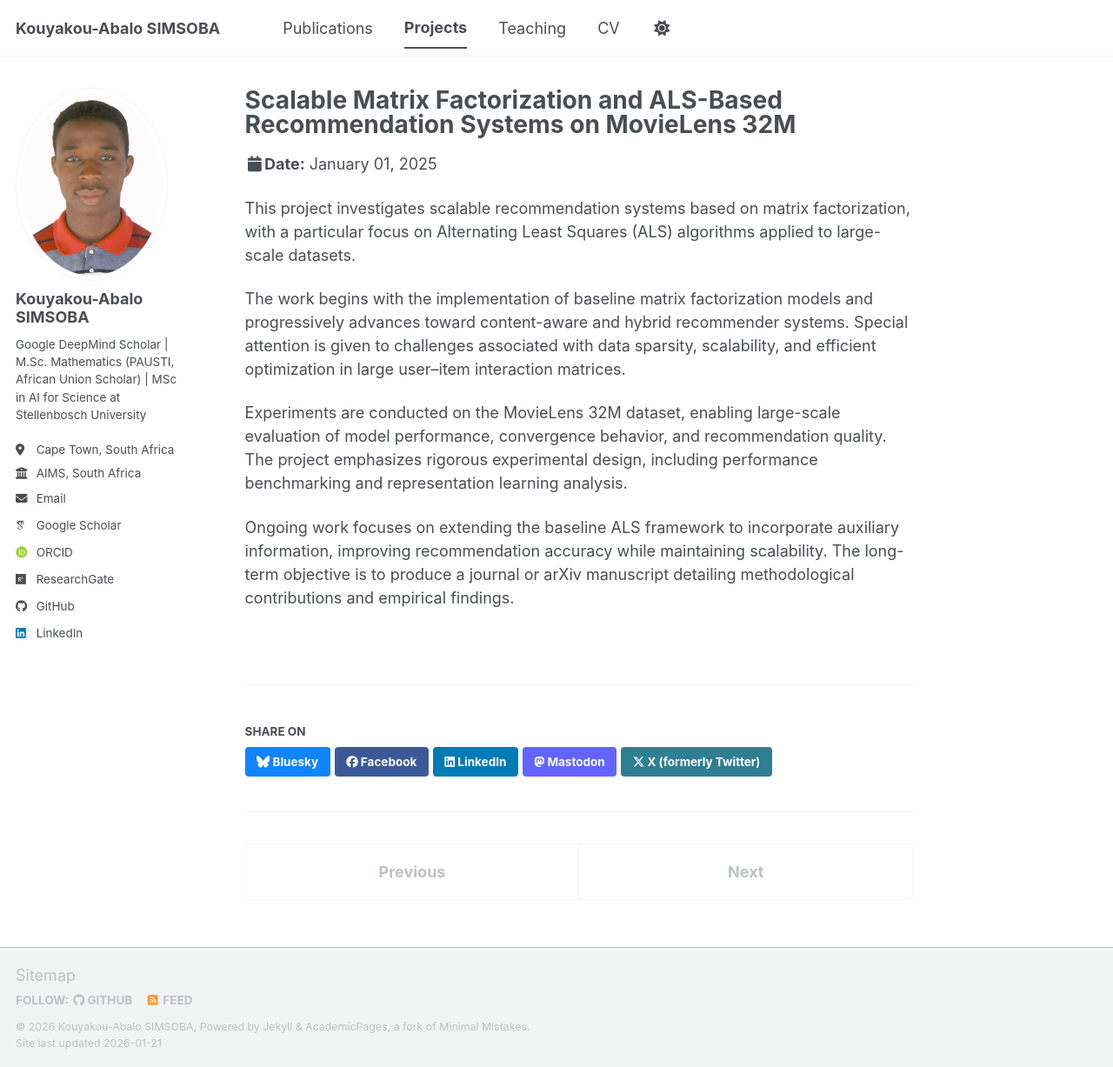
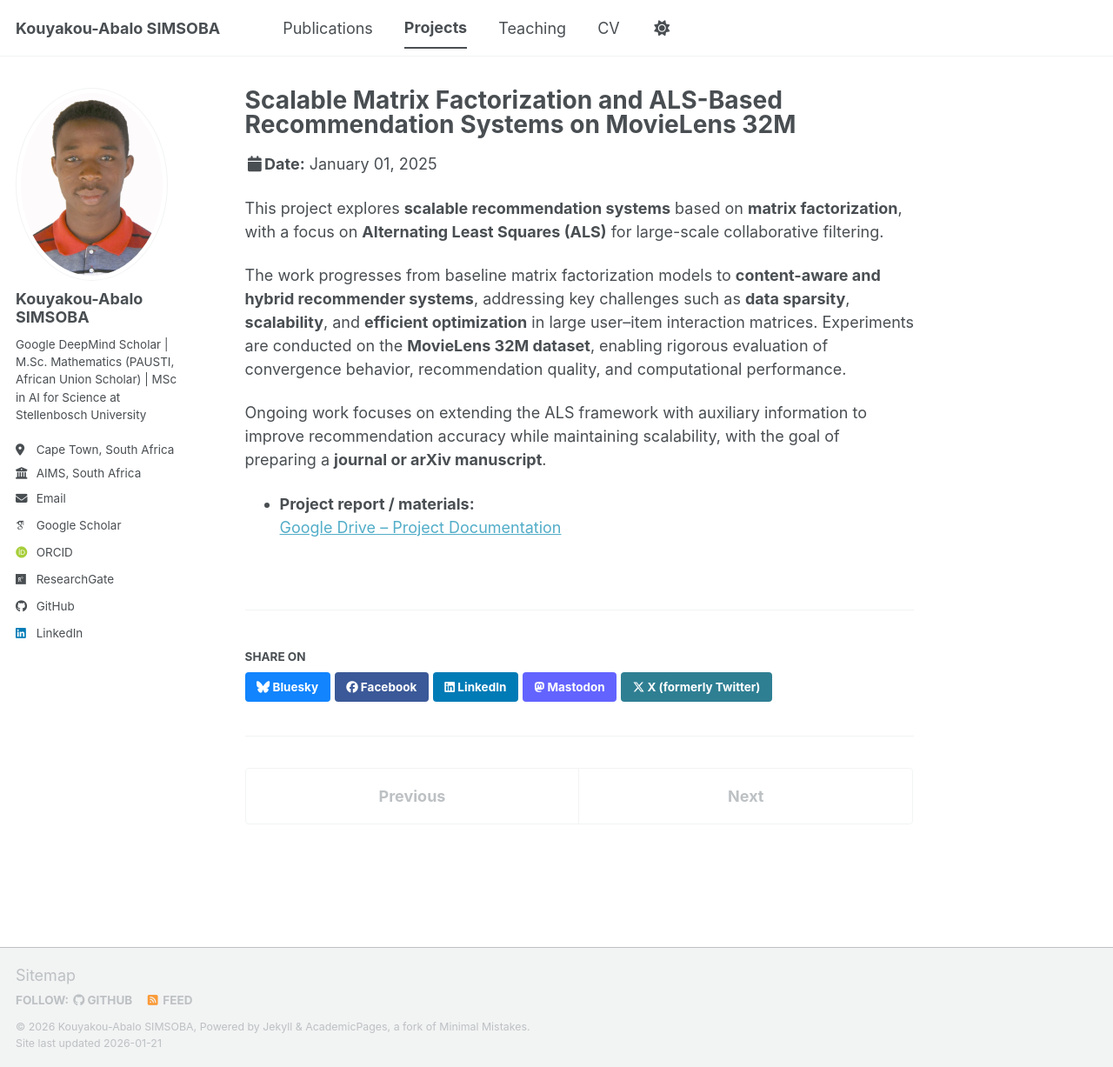
Before and after one commit to simsoba-research/simsoba-research.github.io, a Jekyll site: the page built from _talks/2014-02-01-talk-2.md, in a window 1280 px wide and 1227 px high. Shown: the whole window at 87% size. Built offline with Jekyll 4.4.1, drawn with Linux system fonts in a browser that asks for light colours; some web fonts are replaced; a script bundle is joined from its source files by our own code; library files that are not in the unit come from our copies.

Commit message:
Update 2014-02-01-talk-2.md

```diff
--- a/_talks/2014-02-01-talk-2.md
+++ b/_talks/2014-02-01-talk-2.md
@@ -8,10 +8,11 @@ date: 2025-01-01
 location: "Cape Town, South Africa"
 ---
 
-This project investigates scalable recommendation systems based on matrix factorization, with a particular focus on Alternating Least Squares (ALS) algorithms applied to large-scale datasets.
+This project explores **scalable recommendation systems** based on **matrix factorization**, with a focus on **Alternating Least Squares (ALS)** for large-scale collaborative filtering.
 
-The work begins with the implementation of baseline matrix factorization models and progressively advances toward content-aware and hybrid recommender systems. Special attention is given to challenges associated with data sparsity, scalability, and efficient optimization in large user–item interaction matrices.
+The work progresses from baseline matrix factorization models to **content-aware and hybrid recommender systems**, addressing key challenges such as **data sparsity**, **scalability**, and **efficient optimization** in large user–item interaction matrices. Experiments are conducted on the **MovieLens 32M dataset**, enabling rigorous evaluation of convergence behavior, recommendation quality, and computational performance.
 
-Experiments are conducted on the MovieLens 32M dataset, enabling large-scale evaluation of model performance, convergence behavior, and recommendation quality. The project emphasizes rigorous experimental design, including performance benchmarking and representation learning analysis.
+Ongoing work focuses on extending the ALS framework with auxiliary information to improve recommendation accuracy while maintaining scalability, with the goal of preparing a **journal or arXiv manuscript**.
 
-Ongoing work focuses on extending the baseline ALS framework to incorporate auxiliary information, improving recommendation accuracy while maintaining scalability. The long-term objective is to produce a journal or arXiv manuscript detailing methodological contributions and empirical findings.
+- **Project report / materials:**
+  [Google Drive – Project Documentation](https://drive.google.com/file/d/1piNIAt51nFnq8Z7reXhTCppNQ_-H5X8u/view?usp=sharing)
```
